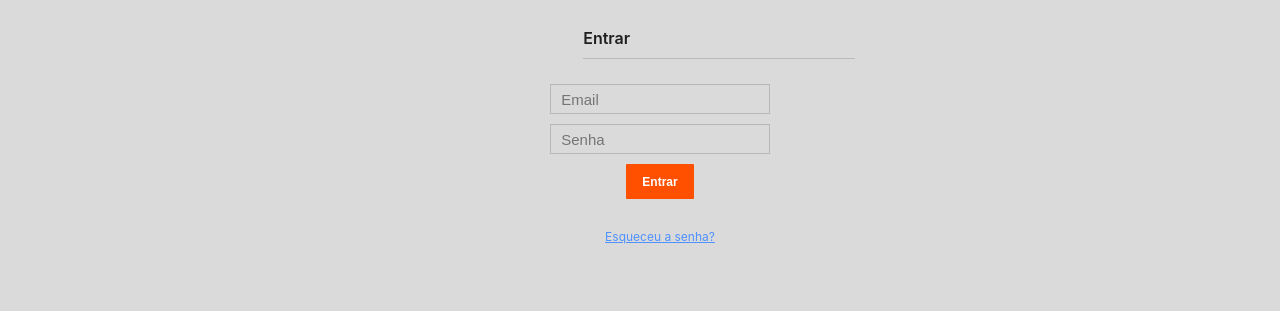
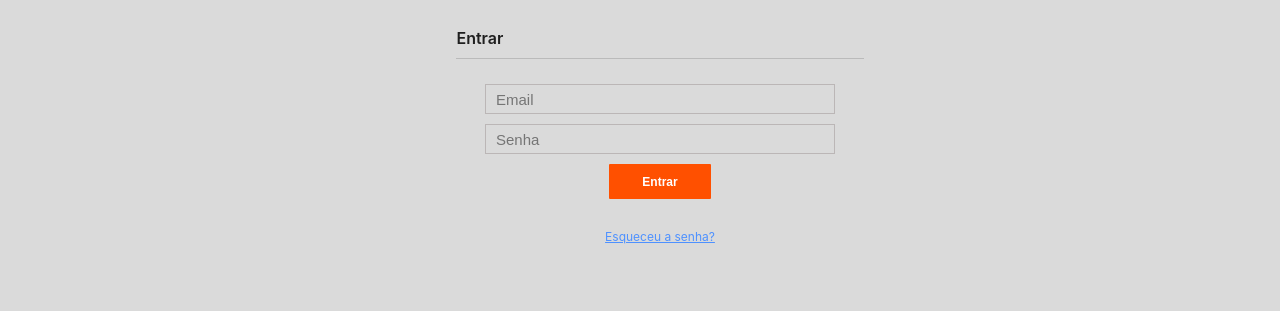
Before and after one commit to teceudesenvolvo/tvcamaraAquiraz, a React app: page /login in a window 1280 px wide. Shown: the part 313-624 px from the top of the page. Built offline with nearby package versions, Linux system fonts and the light colour scheme; some packages are replaced by stand-ins of ours; no server answers.

Commit message:
package.json

```diff
--- a/package.json
+++ b/package.json
@@ -35,8 +35,8 @@
     "yarn": "1.22.10"
   },
   "scripts": {
-    "start": "react-scripts@latest --openssl-legacy-provider start",
-    "build": "react-scripts@latest --openssl-legacy-provider build",
+    "start": "react-scripts --openssl-legacy-provider start",
+    "build": "react-scripts --openssl-legacy-provider build",
     "test": "react-scripts test",
     "eject": "react-scripts eject"
   },
--- a/src/App.css
+++ b/src/App.css
@@ -1472,7 +1472,7 @@ body > iframe{
 
 /* Manager Inputs */
 .input-login{
-  width: 80%;
+  width: 350px;
   margin-top: 5px;
   margin-bottom: 5px;
   height: 30px;
@@ -1522,7 +1522,7 @@ body > iframe{
   width: 85%;
 }
 .loginBox{
-  width: 40% !important;
+  width: 60% !important;
   height: 455px;
   flex: 1;
   width: 85%;
@@ -2024,7 +2024,6 @@ body > iframe{
   width: 53%;
   font-weight: 600;
   text-align: left;
-  margin-left: 23%;
   margin-bottom: 20px;
   padding-bottom: 10px;
   border-bottom: 1px solid #bababa;
@@ -2721,7 +2720,7 @@ footer > div > p > a {
     margin-top: 180px;
   }
   .input-login{
-    width: 80%;
+    width: 255px;
     margin-left: -70px;
   }
   .title-modify{
```
